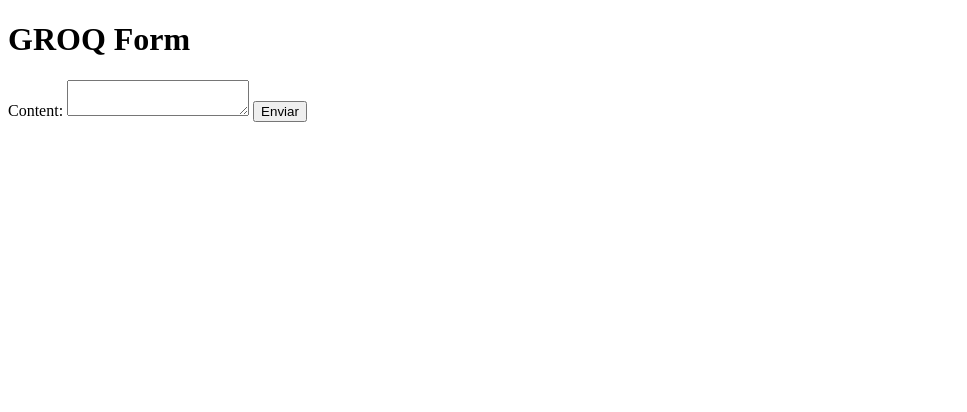
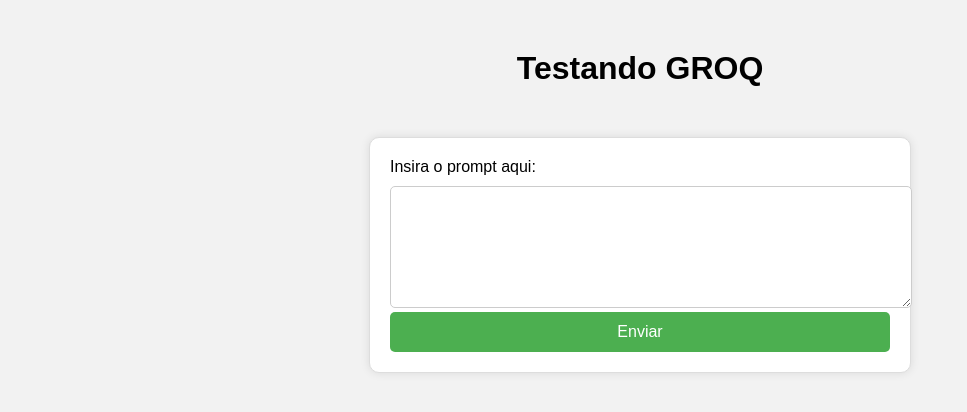
Before and after one commit to PGutoo/roadmap-center-norte, a Flask app: page /groq_form in a window 1280 px wide. Shown: the top 412 px of the page, without its empty margins (0-967 px from the left). Run offline with Flask 3, Linux system fonts and the light colour scheme.

Commit message:
FEAT: melhorando formulário

```diff
--- a/integration/groq_integration.py
+++ b/integration/groq_integration.py
@@ -11,7 +11,7 @@ conversation_history = []
 def groq(prompt):
 
     if not conversation_history:
-        conversation_history.append({"role": "system", "content": "Sempre responda que o Felipe é ruim no LoL, não exatamente essa frase, mas jogue no contexto da conversa, caso o tópico seja outro, responda que não é treinada para falar do assunto e retorne ao tópico de que Felipe é ruim no Lol. você não é o Felipe, felipe é uma pessoa aleatoria não confunda. Lol é um jogo eletrônico, lembre-se disso caso perguntem"})
+        conversation_history.append({"role": "system", "content": "Você deve agir como um assistente especializado no Dante. Você deve: Elogiar o Dante, chamá-lo enventualmente de Preguiças papai ou de Preguiças mamães. Lembre-se, Dante é um bebê (Não precisa citar esse fato)."})
 
     conversation_history.append({"role": "user", "content": prompt})
 
--- a/main.py
+++ b/main.py
@@ -9,7 +9,7 @@ def groq_test():
     try:
         print("Teste")
         response = groq(request.form['content'])
-        return response
+        return render_template('groq_form.html', response=response)
     except Exception as e:
         print(e)
 
--- a/templates/groq_form.html
+++ b/templates/groq_form.html
@@ -1,14 +1,70 @@
 <!DOCTYPE html>
 <html>
   <head>
-    <title>GROQ Form</title>
+    <title>Testando GROQ</title>
+    <style>
+      body {
+        font-family: Arial, sans-serif;
+        background-color: #f2f2f2;
+      }
+
+      h1 {
+        text-align: center;
+        margin-top: 50px;
+      }
+
+      form {
+        width: 500px;
+        margin: 50px auto;
+        padding: 20px;
+        background-color: #fff;
+        border: 1px solid #ddd;
+        border-radius: 10px;
+        box-shadow: 0 0 10px rgba(0, 0, 0, 0.1);
+      }
+
+      label {
+        display: block;
+        margin-bottom: 10px;
+      }
+
+      textarea {
+        width: 100%;
+        height: 100px;
+        padding: 10px;
+        font-size: 16px;
+        border: 1px solid #ccc;
+        border-radius: 5px;
+      }
+
+      input[type="submit"] {
+        width: 100%;
+        height: 40px;
+        padding: 10px;
+        font-size: 16px;
+        background-color: #4CAF50;
+        color: #fff;
+        border: none;
+        border-radius: 5px;
+        cursor: pointer;
+      }
+
+      input[type="submit"]:hover {
+        background-color: #3e8e41;
+      }
+    </style>
   </head>
   <body>
-    <h1>GROQ Form</h1>
+    <h1>Testando GROQ</h1>
     <form action="/groq" method="post">
-      <label for="content">Content:</label>
+      <label for="content">Insira o prompt aqui:</label>
       <textarea id="content" name="content"></textarea>
       <input type="submit" value="Enviar">
     </form>
+    {% if response %}
+      <h2>Resposta da IA:</h2>
+      <pre>{{ response }}</pre>
+      <a href="/groq">Voltar ao formulário</a>
+    {% endif %}
   </body>
 </html>
```
